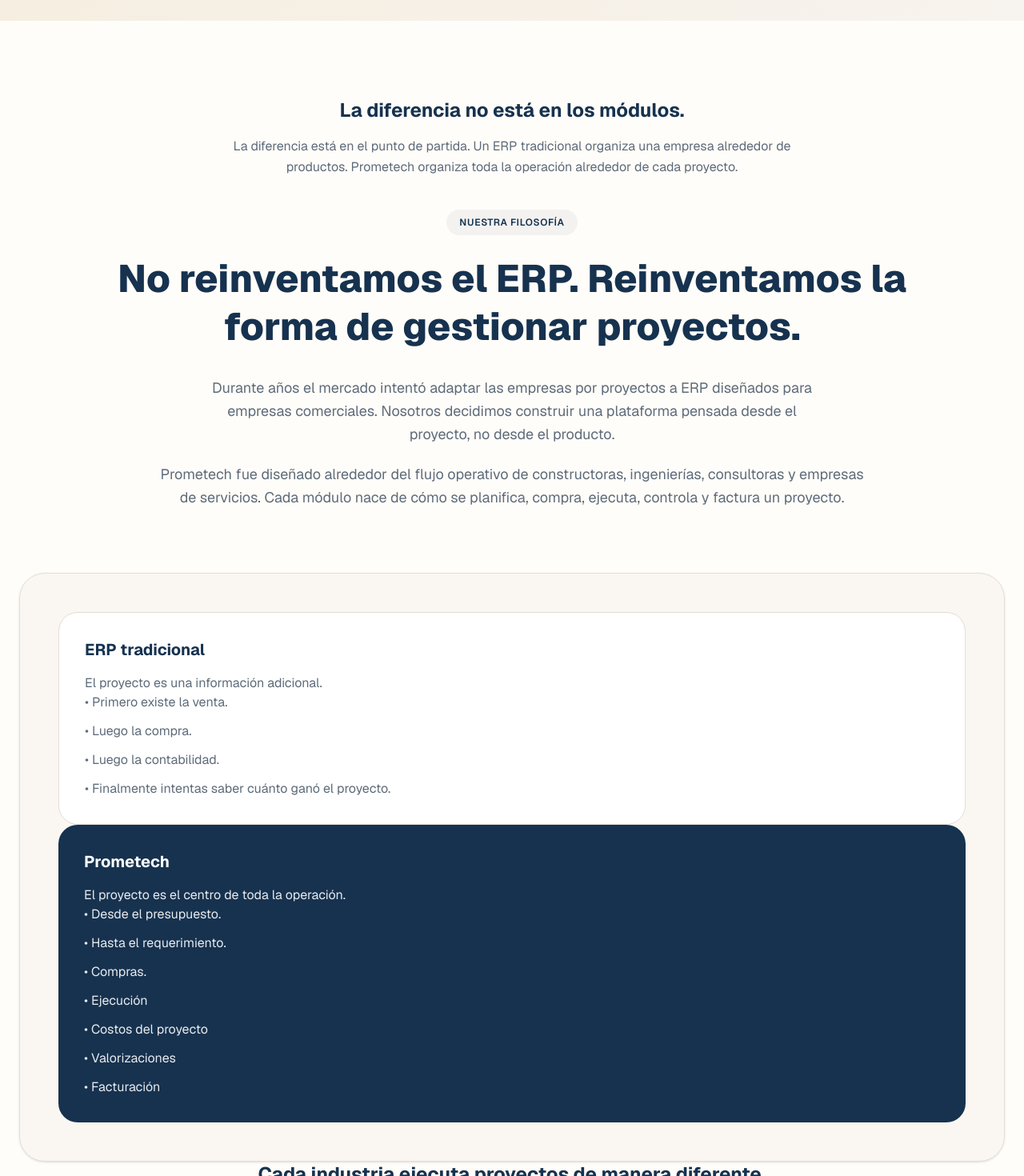
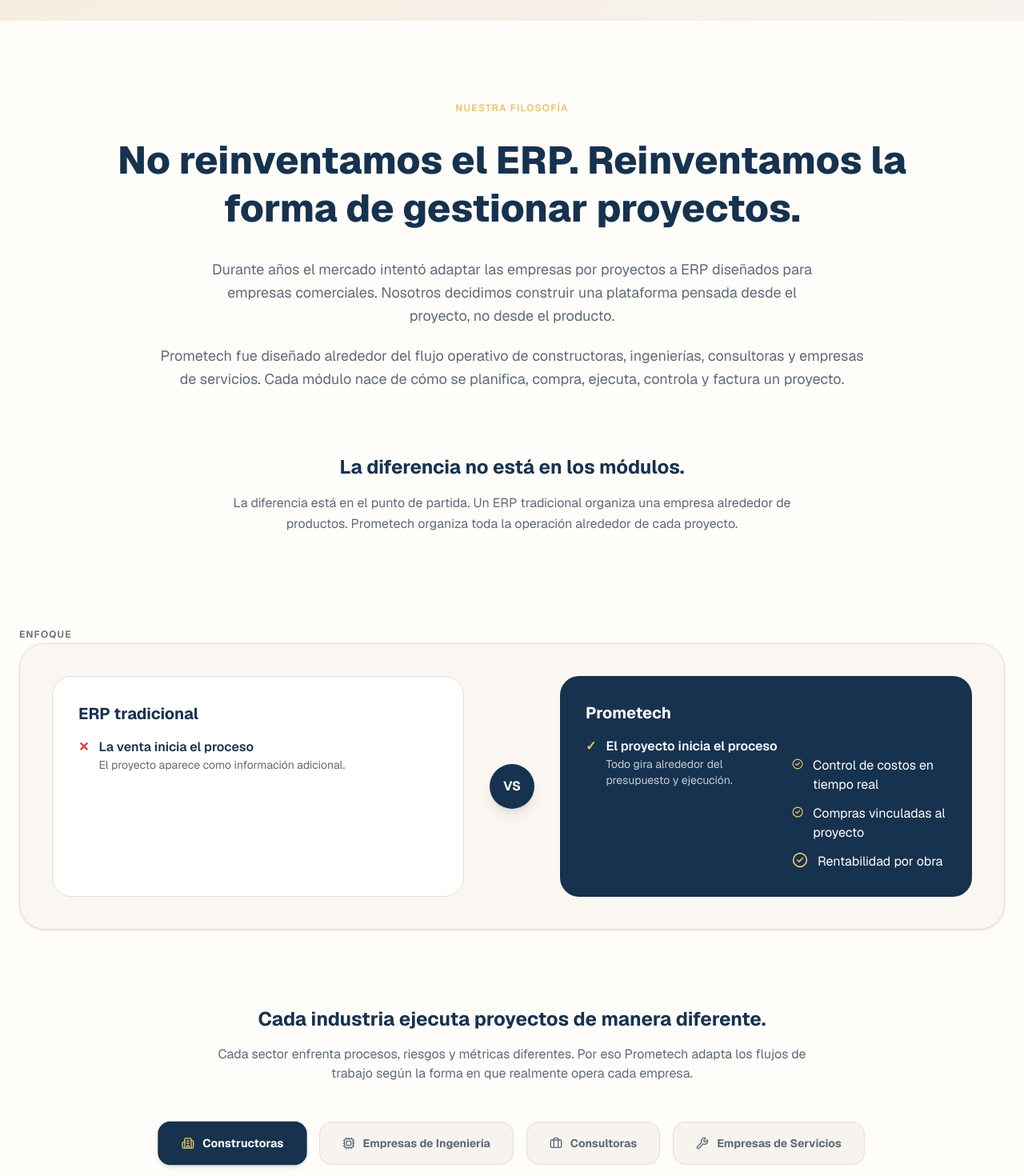
Before and after one commit to alexandermerino-prometech/landing-page, a Next.js app: page / in a window 1280 px wide. Shown: the part 780-2250 px from the top of the page at 80% size. Built offline with nearby package versions, Linux system fonts and the light colour scheme.

Commit message:
updating ConceptoErp

```diff
--- a/app/components/ConceptoErp.tsx
+++ b/app/components/ConceptoErp.tsx
@@ -40,7 +40,7 @@ const sectores = [
       "Desconexión entre los hitos del cronograma contractual y la facturación efectiva al cliente."
     ],
     retoOperativo: "Excel carece de gobernanza de datos. Un error de fórmula en una macro de control de tiempos (Timesheets) puede distorsionar por completo el cálculo del costo por hora de tus ingenieros senior, destruyendo la rentabilidad del servicio.",
-    enfoquePrometech: "Permite el registro de tareos y asignación de tiempos directamente por entregable. Cruza de forma automática el avance técnico de la ingeniería con los hitos de facturación, optimizando el flujo de caja operativo."
+    enfoquePrometech: "Permite el registro de tareas y asignación de tiempos directamente por entregable. Cruza de forma automática el avance técnico de la ingeniería con los hitos de facturación, optimizando el flujo de caja operativo."
   },
   {
     id: "consultoras",
@@ -80,22 +80,12 @@ export default function ConceptoErp() {
       <div className="absolute top-1/4 left-0 w-96 h-96 bg-[#E9C46A]/5 rounded-full blur-3xl pointer-events-none -z-10" />
       <div className="absolute bottom-1/4 right-0 w-96 h-96 bg-[#16324F]/5 rounded-full blur-3xl pointer-events-none -z-10" />
 
-      <div className="text-center mb-10 max-w-3xl mx-auto">
-        <h3 className="text-2xl font-bold text-[#16324F]">
-            La diferencia no está en los módulos.
-        </h3>
 
-        <p className="mt-4 text-[#5E6B7A] leading-relaxed">
-            La diferencia está en el punto de partida.
-            Un ERP tradicional organiza una empresa alrededor de productos.
-            Prometech organiza toda la operación alrededor de cada proyecto.
-        </p>
-    </div>
       <div className="max-w-7xl mx-auto px-6">
 
         {/* BLOQUE INTRODUCTORIO (SEO Target: Qué es un ERP por proyectos) */}
         <div className="max-w-5xl mx-auto text-center mb-20">
-            <span className="inline-flex rounded-full bg-[#16324F]/5 text-[#16324F] px-4 py-2 text-xs font-semibold uppercase tracking-wider">
+            <span className="uppercase tracking-widest text-xs text-[#E9C46A] font-semibold">
               Nuestra filosofía
             </span>
 
@@ -118,20 +108,47 @@ export default function ConceptoErp() {
 
         </div>
 
-        <div className="flex-1 bg-[#F7F3EE]/60 border border-[#E4DDD4] rounded-[32px] p-8 md:p-12 shadow-sm min-h-[600px] md:min-h-[550px] lg:min-h-[500px]" aria-live="polite">
+        <div className="text-center mb-28 max-w-3xl mx-auto">
+          <h3 className="text-2xl font-bold text-[#16324F]">
+              La diferencia no está en los módulos.
+          </h3>
 
+          <p className="mt-4 text-[#5E6B7A] leading-relaxed">
+              La diferencia está en el punto de partida.
+              Un ERP tradicional organiza una empresa alrededor de productos.
+              Prometech organiza toda la operación alrededor de cada proyecto.
+          </p>
+        </div>
+
+        <span className="uppercase tracking-widest text-xs text-[#5E6B7A] font-semibold">
+          Enfoque
+        </span>
+
+        <div className="mb-24 grid lg:grid-cols-[1fr_auto_1fr] gap-8 items-stretch bg-[#F7F3EE]/60 border border-[#E4DDD4] rounded-[32px] p-10 shadow-sm">
           <div className="rounded-3xl border border-[#E4DDD4] p-8 bg-white">
             <h3 className="font-bold text-xl mb-4">
               ERP tradicional
             </h3>
 
-            <ul className="space-y-3 text-[#5E6B7A]">
-              El proyecto es una información adicional.
-              <li>• Primero existe la venta.</li>
-              <li>• Luego la compra.</li>
-              <li>• Luego la contabilidad.</li>
-              <li>• Finalmente intentas saber cuánto ganó el proyecto.</li>
+            <ul className="space-y-5">
+              <li className="flex gap-3">
+                  <span className="text-red-500 font-bold">✕</span>
+                  <div>
+                      <p className="font-semibold text-[#16324F]">
+                          La venta inicia el proceso
+                      </p>
+                      <p className="text-sm text-[#5E6B7A]">
+                          El proyecto aparece como información adicional.
+                      </p>
+                  </div>
+              </li>
             </ul>
+          </div>
+
+          <div className="hidden lg:flex items-center justify-center">
+            <div className="w-14 h-14 rounded-full bg-[#16324F] text-white font-bold flex items-center justify-center shadow-lg">
+                VS
+            </div>
           </div>
 
           <div className="rounded-3xl bg-[#16324F] text-white p-8">
@@ -139,16 +156,42 @@ export default function ConceptoErp() {
               Prometech
             </h3>
 
-            <ul className="space-y-3 text-white/90">
-            El proyecto es el centro de toda la operación.
-              <li>• Desde el presupuesto.</li>
-              <li>• Hasta el requerimiento.</li>
-              <li>• Compras.</li>
-              <li>• Ejecución</li>
-              <li>• Costos del proyecto</li>
-              <li>• Valorizaciones</li>
-              <li>• Facturación</li>
-            </ul>
+            <li className="flex gap-3">
+              <span className="text-[#E9C46A] font-bold">✓</span>
+              <div>
+                <p className="font-semibold">
+                  El proyecto inicia el proceso
+                </p>
+                <p className="text-white/75 text-sm">
+                  Todo gira alrededor del presupuesto y ejecución.
+                </p>
+              </div>
+
+              <ul className="mt-6 space-y-3">
+
+                <li className="flex gap-3">
+                <CheckCircle2 className="w-5 h-5 text-[#E9C46A]" />
+                <span>
+                Control de costos en tiempo real
+                </span>
+                </li>
+
+                <li className="flex gap-3">
+                <CheckCircle2 className="w-5 h-5 text-[#E9C46A]" />
+                <span>
+                Compras vinculadas al proyecto
+                </span>
+                </li>
+
+                <li className="flex gap-3">
+                <CheckCircle2 className="w-5 h-5 text-[#E9C46A]" />
+                <span>
+                Rentabilidad por obra
+                </span>
+                </li>
+              </ul>
+
+            </li>
           </div>
 
         </div>
@@ -159,13 +202,13 @@ export default function ConceptoErp() {
           </h3>
 
           <p className="mt-4 text-[#5E6B7A]">
-              Por eso Prometech adapta el flujo operativo según el tipo de empresa,
-              manteniendo la misma filosofía de control por proyecto.
+              Cada sector enfrenta procesos, riesgos y métricas diferentes.
+              Por eso Prometech adapta los flujos de trabajo según la forma en que realmente opera cada empresa.
           </p>
-      </div>
+        </div>
 
         {/* ESTRUCTURA DE PESTAÑAS INTERACTIVAS (TABS) */}
-        <div role="tablist" className="mb-12 flex flex-wrap justify-center gap-3" aria-label="Sectores empresariales">
+        <div role="tablist" className="mb-16 flex flex-wrap justify-center gap-4" aria-label="Sectores empresariales">
           {sectores.map((sec) => {
             const Icon = sec.icon;
             const esActivo = sectorActivo.id === sec.id;
@@ -177,7 +220,7 @@ export default function ConceptoErp() {
                 aria-controls={`panel-${sec.id}`}
                 id={`tab-${sec.id}`}
                 onClick={() => setSectorActivoId(sec.id)}
-                className={`flex items-center gap-2.5 px-6 py-3.5 rounded-2xl text-sm font-bold border transition-all duration-300 ${
+                className={`flex items-center gap-2.5 px-7 py-4 rounded-2xl text-sm font-bold border transition-all duration-300 ${
                   esActivo
                     ? "bg-[#16324F] text-white border-transparent shadow-md shadow-[#16324F]/10 scale-[1.02]"
                     : "bg-[#F7F3EE] text-[#5E6B7A] border-[#E4DDD4] hover:bg-[#F1ECE5] hover:text-[#16324F]"
@@ -245,6 +288,9 @@ export default function ConceptoErp() {
                     <TrendingDown className="w-5 h-5" />
                     <div className="flex items-center gap-1.5">
                       <FileSpreadsheet className="w-4 h-4 text-[#7C8794]" />
+                      <p className="text-xs uppercase tracking-widest text-[#E76F51] font-semibold mb-2">
+                        Limitación principal
+                      </p>
                       <h4>¿Dónde fallan los ERP tradicionales?</h4>
                     </div>
                   </div>
@@ -277,7 +323,7 @@ export default function ConceptoErp() {
             <div className="w-12 h-12 bg-[#16324F]/5 rounded-xl flex items-center justify-center text-[#16324F]">
               <Layers className="w-6 h-6" />
             </div>
-            <h3 className="text-xl font-bold text-[#16324F]">1. Todo gira alrededor del proyecto</h3>
+            <h3 className="text-xl font-bold text-[#16324F]">Todo gira alrededor del proyecto</h3>
             <p className="text-[#5E6B7A] text-sm sm:text-base leading-relaxed">
               Cada compra, requerimiento, orden de servicio, valorización y factura mantiene su relación con el proyecto desde el primer día.
             </p>
@@ -287,7 +333,7 @@ export default function ConceptoErp() {
             <div className="w-12 h-12 bg-[#16324F]/5 rounded-xl flex items-center justify-center text-[#16324F]">
               <FileSpreadsheet className="w-6 h-6" />
             </div>
-            <h3 className="text-xl font-bold text-[#16324F]">2. Todos trabajan la misma información</h3>
+            <h3 className="text-xl font-bold text-[#16324F]">Todos trabajan la misma información</h3>
             <p className="text-[#5E6B7A] text-sm sm:text-base leading-relaxed">
               Ingeniería, logística, compras, almacén, administración y gerencia consultan exactamente los mismos datos en tiempo real.
             </p>
@@ -297,7 +343,7 @@ export default function ConceptoErp() {
             <div className="w-12 h-12 bg-[#16324F]/5 rounded-xl flex items-center justify-center text-[#16324F]">
               <LineChart className="w-6 h-6" />
             </div>
-            <h3 className="text-xl font-bold text-[#16324F]">3. Controlas por todo el tiempo de duración del proyecto</h3>
+            <h3 className="text-xl font-bold text-[#16324F]">Controlas por todo el tiempo de duración del proyecto</h3>
             <p className="text-[#5E6B7A] text-sm sm:text-base leading-relaxed">
               Las desviaciones de costo aparecen cuando todavía puedes corregirlas, no semanas después del cierre contable. Detectas desviaciones mientras el proyecto sigue en ejecución.
             </p>
```
